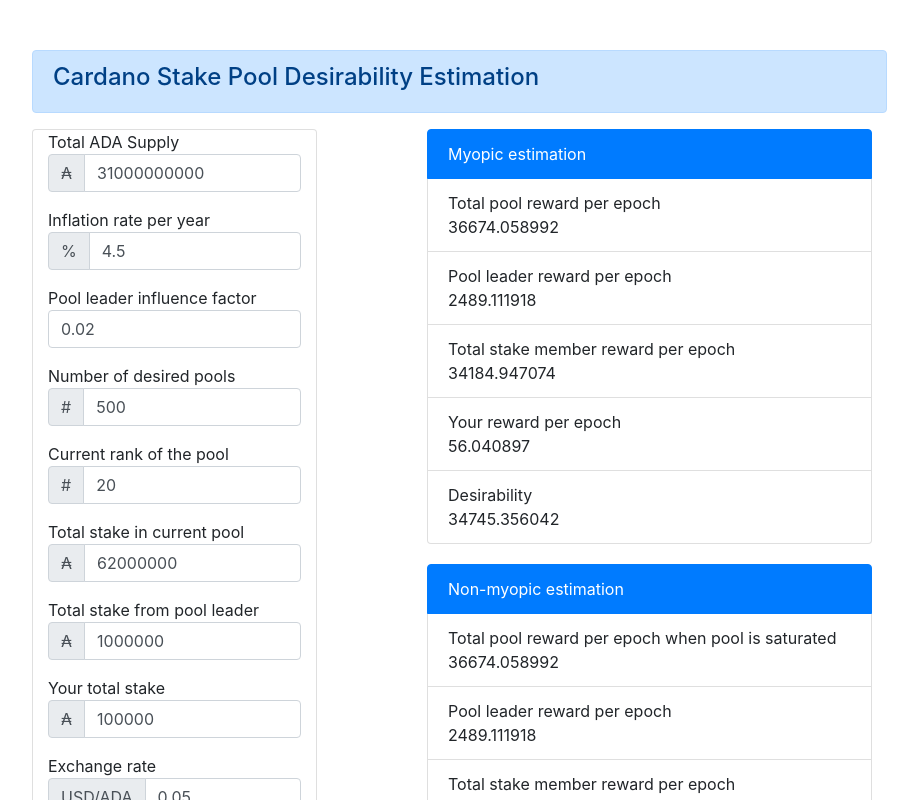
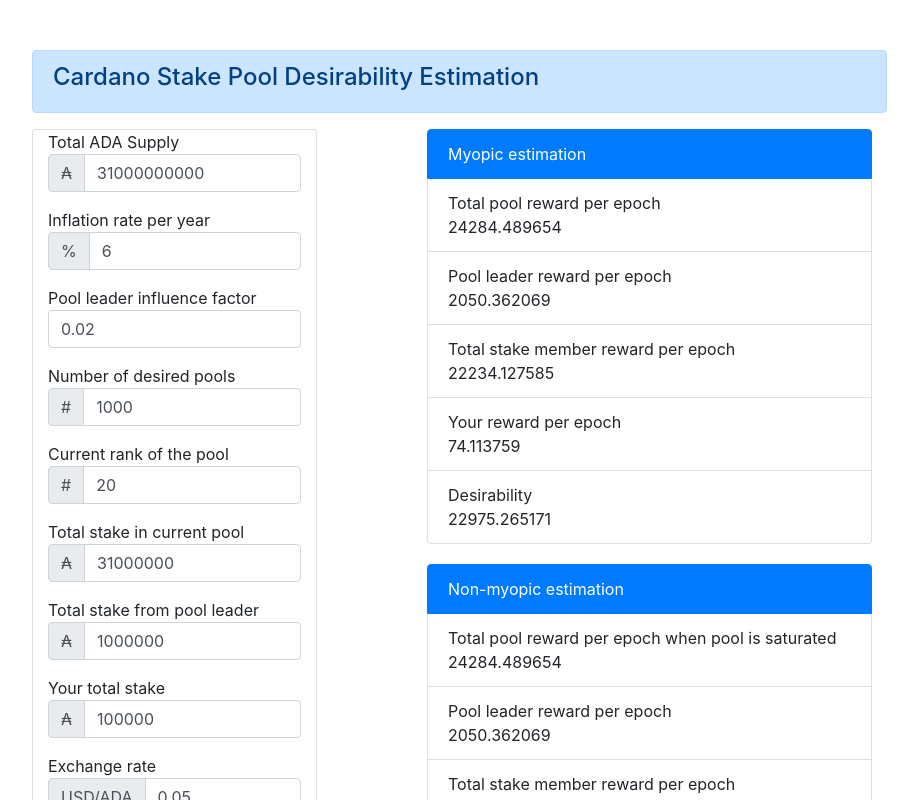
Before and after one commit to cffls/cardano-stake-pool-desirability, a React (Create React App) app: page / in a window 1280 px wide. Shown: the top 800 px of the page, without its empty margins (228-1146 px from the left). Built offline with nearby package versions, Linux system fonts and the light colour scheme.

Commit message:
Update default parameters

```diff
--- a/src/App.js
+++ b/src/App.js
@@ -140,7 +140,7 @@
     super(props);
     var currentTotalSupply = 31000000000;
     var a0 = 0.02; // Pool leader influence factor
-    var targetNumPools = 500;
+    var targetNumPools = 1000;
     var r = 20; //Rank of the pool
     var totalStakeInCurrentPool = currentTotalSupply / targetNumPools;
     var totalStakeFromPoolLeaders = 1000000;
@@ -148,7 +148,7 @@
     var usdToADA = 0.05;
     var costPerEpochInUSD = 5;
     var m = 5; // Pool fee %
-    var inflationRate = 4.5; // Inflation rate in percent
+    var inflationRate = 6; // Inflation rate in percent
     this.state = {
       currentTotalSupply: currentTotalSupply,
       targetNumPools: targetNumPools,
```
